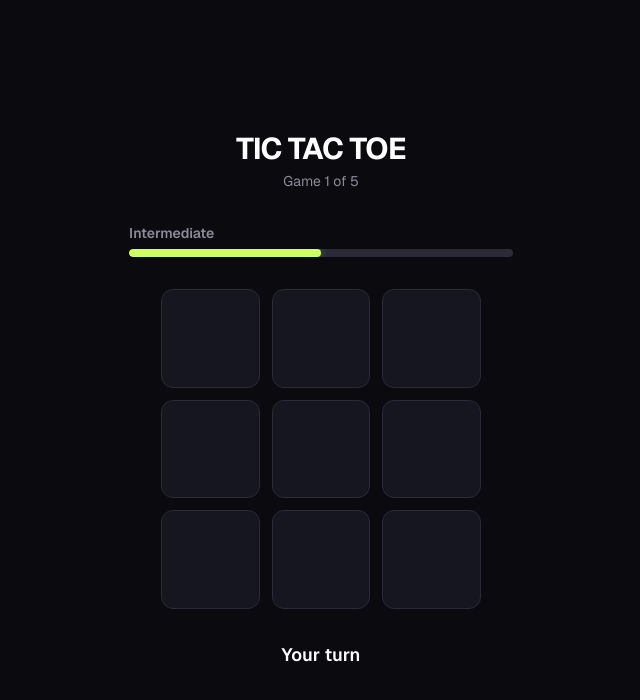
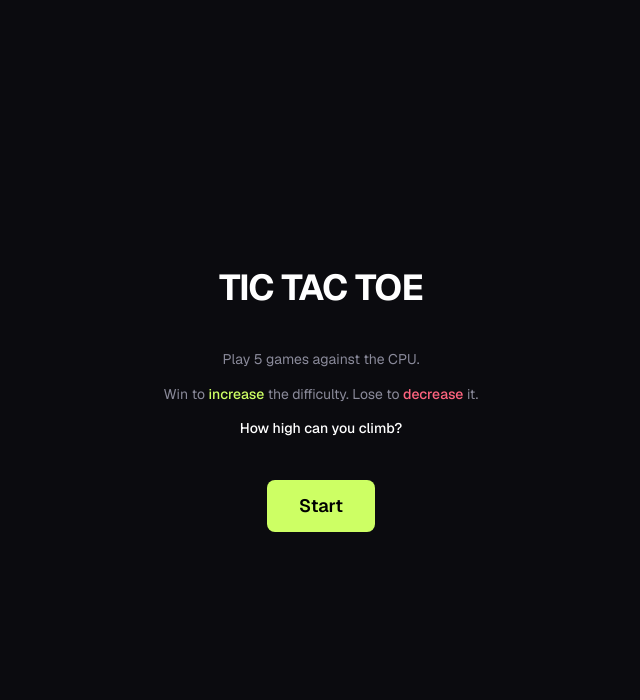
Before and after one commit to vinpez/cheddr-tic-tac-toe, a Next.js app: page / in a window 1280 px wide. Shown: the top 700 px of the page, without its empty margins (319-959 px from the left). Built offline with nearby package versions, Linux system fonts and the light colour scheme.

Commit message:
intro and end screen + difficulty tweaking

```diff
--- a/src/app/page.tsx
+++ b/src/app/page.tsx
@@ -1,13 +1,108 @@
 'use client';
 
+import { useState } from 'react';
 import { useGame } from '@/hooks/useGame';
 import { Board } from '@/components/Board';
 import { GameStatus } from '@/components/GameStatus';
 import { LevelBar } from '@/components/LevelBar';
 import { StreakBadge } from '@/components/StreakBadge';
-import { GAMES_PER_SESSION } from '@/lib/game';
+import { GAMES_PER_SESSION, getDifficultyLabel } from '@/lib/game';
+
+function IntroScreen({
+  bestDifficulty,
+  onStart,
+}: {
+  bestDifficulty: number;
+  onStart: () => void;
+}) {
+  return (
+    <div className="w-full max-w-sm flex flex-col items-center gap-10 text-center">
+      <div>
+        <h1 className="text-4xl font-bold tracking-tight">TIC TAC TOE</h1>
+      </div>
+
+      <div className="flex flex-col gap-3 text-secondary text-sm leading-relaxed">
+        <p>Play {GAMES_PER_SESSION} games against the CPU.</p>
+        <p>
+          Win to <span className="text-accent font-medium">increase</span> the
+          difficulty. Lose to{' '}
+          <span className="text-rose-400 font-medium">decrease</span> it.
+        </p>
+        <p className="text-foreground font-medium">How high can you climb?</p>
+      </div>
+
+      {bestDifficulty > 0 && (
+        <p className="text-secondary text-sm">
+          Personal best:{' '}
+          <span className="text-accent font-semibold">
+            {getDifficultyLabel(bestDifficulty)}
+          </span>
+        </p>
+      )}
+
+      <button
+        onClick={onStart}
+        className="px-8 py-3 rounded-lg font-semibold text-lg transition-all duration-200 cursor-pointer bg-accent text-black hover:bg-accent-hover"
+      >
+        Start
+      </button>
+    </div>
+  );
+}
+
+function SessionEndScreen({
+  difficulty,
+  bestDifficulty,
+  isNewBest,
+  streak,
+  onPlayAgain,
+}: {
+  difficulty: number;
+  bestDifficulty: number;
+  isNewBest: boolean;
+  streak: number;
+  onPlayAgain: () => void;
+}) {
+  return (
+    <div className="w-full max-w-sm flex flex-col items-center gap-10 text-center">
+      <div>
+        <h1 className="text-4xl font-bold tracking-tight">TIC TAC TOE</h1>
+      </div>
+
+      <div className="flex flex-col items-center gap-4">
+        <p className="text-secondary text-sm">You reached</p>
+        <p className="text-3xl font-bold text-accent">
+          {getDifficultyLabel(difficulty)}
+        </p>
+        <div className="w-full">
+          <LevelBar difficulty={difficulty} />
+        </div>
+        {isNewBest ? (
+          <p className="text-accent text-sm font-semibold">New personal best!</p>
+        ) : (
+          <p className="text-secondary text-sm">
+            Personal best:{' '}
+            <span className="text-accent font-semibold">
+              {getDifficultyLabel(bestDifficulty)}
+            </span>
+          </p>
+        )}
+      </div>
+
+      <StreakBadge streak={streak} />
+
+      <button
+        onClick={onPlayAgain}
+        className="px-8 py-3 rounded-lg font-semibold text-lg transition-all duration-200 cursor-pointer bg-accent text-black hover:bg-accent-hover"
+      >
+        Play Again
+      </button>
+    </div>
+  );
+}
 
 export default function Home() {
+  const [started, setStarted] = useState(false);
   const {
     board,
     isPlayerTurn,
@@ -15,6 +110,7 @@ export default function Home() {
     winInfo,
     cpuThinking,
     difficulty,
+    bestDifficulty,
     streak,
     currentGame,
     isSessionEnd,
@@ -22,6 +118,31 @@ export default function Home() {
     nextGame,
     newSession,
   } = useGame();
+
+  if (!started) {
+    return (
+      <main className="flex-1 flex items-center justify-center p-4">
+        <IntroScreen
+          bestDifficulty={bestDifficulty}
+          onStart={() => setStarted(true)}
+        />
+      </main>
+    );
+  }
+
+  if (isSessionEnd) {
+    return (
+      <main className="flex-1 flex items-center justify-center p-4">
+        <SessionEndScreen
+          difficulty={difficulty}
+          bestDifficulty={bestDifficulty}
+          isNewBest={difficulty >= bestDifficulty}
+          streak={streak}
+          onPlayAgain={() => newSession()}
+        />
+      </main>
+    );
+  }
 
   return (
     <main className="flex-1 flex items-center justify-center p-4">
@@ -49,11 +170,11 @@ export default function Home() {
           result={result}
           isPlayerTurn={isPlayerTurn}
           cpuThinking={cpuThinking}
-          isSessionEnd={isSessionEnd}
+          isSessionEnd={false}
           difficulty={difficulty}
         />
 
-        {result && !isSessionEnd && (
+        {result && (
           <button
             onClick={nextGame}
             className="px-6 py-2.5 rounded-lg font-medium transition-all duration-200 cursor-pointer bg-accent text-black hover:bg-accent-hover"
@@ -61,15 +182,6 @@ export default function Home() {
             Next Game
           </button>
         )}
-
-        {isSessionEnd && (
-          <button
-            onClick={newSession}
-            className="px-6 py-2.5 rounded-lg font-medium transition-all duration-200 cursor-pointer bg-accent text-black hover:bg-accent-hover"
-          >
-            Play Again
-          </button>
-        )}
       </div>
     </main>
   );
--- a/src/hooks/useGame.ts
+++ b/src/hooks/useGame.ts
@@ -15,14 +15,14 @@ import {
 import { getCpuMove } from '@/lib/cpu';
 
 const STORAGE_KEY = 'ttt-stats';
-const DEFAULT_STATS: PlayerStats = { difficulty: INITIAL_DIFFICULTY, streak: 0 };
+const DEFAULT_STATS: PlayerStats = { bestDifficulty: 0, streak: 0 };
 
 function loadStats(): PlayerStats {
   if (typeof window === 'undefined') return DEFAULT_STATS;
   try {
     const data = JSON.parse(localStorage.getItem(STORAGE_KEY) ?? '');
     return {
-      difficulty: Math.min(100, Math.max(0, Number(data.difficulty) || INITIAL_DIFFICULTY)),
+      bestDifficulty: Math.min(100, Math.max(0, Number(data.bestDifficulty) || 0)),
       streak: Math.max(0, Number(data.streak) || 0),
     };
   } catch {
@@ -42,6 +42,7 @@ export function useGame() {
   const [result, setResult] = useState<GameResult>(null);
   const [winInfo, setWinInfo] = useState<WinInfo | null>(null);
   const [cpuThinking, setCpuThinking] = useState(false);
+  const [difficulty, setDifficulty] = useState(INITIAL_DIFFICULTY);
   const [stats, setStats] = useState<PlayerStats>(DEFAULT_STATS);
   const [currentGame, setCurrentGame] = useState(1);
   const cpuTimeoutRef = useRef<ReturnType<typeof setTimeout>>(undefined);
@@ -52,23 +53,30 @@ export function useGame() {
 
   const isSessionEnd = result !== null && currentGame >= GAMES_PER_SESSION;
 
+  useEffect(() => {
+    if (isSessionEnd && difficulty > stats.bestDifficulty) {
+      setStats(prev => {
+        const next = { ...prev, bestDifficulty: difficulty };
+        saveStats(next);
+        return next;
+      });
+    }
+  }, [isSessionEnd, difficulty, stats.bestDifficulty]);
+
   const applyResult = useCallback((r: 'win' | 'loss' | 'draw') => {
-    setStats(prev => {
-      let nextDifficulty = prev.difficulty;
-      let nextStreak = prev.streak;
+    setDifficulty(prev => {
+      if (r === 'win') return prev + Math.min(25, (100 - prev) / 2);
+      if (r === 'loss') return prev - Math.min(25, prev / 2);
+      return prev;
+    });
 
-      if (r === 'win') {
-        nextDifficulty = prev.difficulty + (100 - prev.difficulty) / 2;
-        nextStreak = prev.streak + 1;
-      } else if (r === 'loss') {
-        nextDifficulty = prev.difficulty / 2;
-        nextStreak = 0;
-      }
-
-      const next = { difficulty: nextDifficulty, streak: nextStreak };
-      saveStats(next);
-      return next;
-    });
+    if (r !== 'draw') {
+      setStats(prev => {
+        const next = { ...prev, streak: r === 'win' ? prev.streak + 1 : 0 };
+        saveStats(next);
+        return next;
+      });
+    }
   }, []);
 
   const handleCpuMove = useCallback(
@@ -77,7 +85,7 @@ export function useGame() {
       const delay = 300 + Math.random() * 300;
 
       cpuTimeoutRef.current = setTimeout(() => {
-        const move = getCpuMove(currentBoard, stats.difficulty);
+        const move = getCpuMove(currentBoard, difficulty);
         const nextBoard = [...currentBoard];
         nextBoard[move] = 'O';
         setBoard(nextBoard);
@@ -96,7 +104,7 @@ export function useGame() {
         }
       }, delay);
     },
-    [stats.difficulty, applyResult],
+    [difficulty, applyResult],
   );
 
   const makeMove = useCallback(
@@ -144,6 +152,7 @@ export function useGame() {
   const newSession = useCallback(() => {
     resetBoard();
     setCurrentGame(1);
+    setDifficulty(INITIAL_DIFFICULTY);
   }, [resetBoard]);
 
   useEffect(() => {
@@ -158,7 +167,8 @@ export function useGame() {
     result,
     winInfo,
     cpuThinking,
-    difficulty: stats.difficulty,
+    difficulty,
+    bestDifficulty: stats.bestDifficulty,
     streak: stats.streak,
     currentGame,
     isSessionEnd,
--- a/src/lib/game.ts
+++ b/src/lib/game.ts
@@ -9,12 +9,12 @@ export interface WinInfo {
 }
 
 export interface PlayerStats {
-  difficulty: number;
+  bestDifficulty: number;
   streak: number;
 }
 
 export const GAMES_PER_SESSION = 5;
-export const INITIAL_DIFFICULTY = 50;
+export const INITIAL_DIFFICULTY = 15;
 
 const DIFFICULTY_LABELS: [number, string][] = [
   [85, 'Master'],
```
